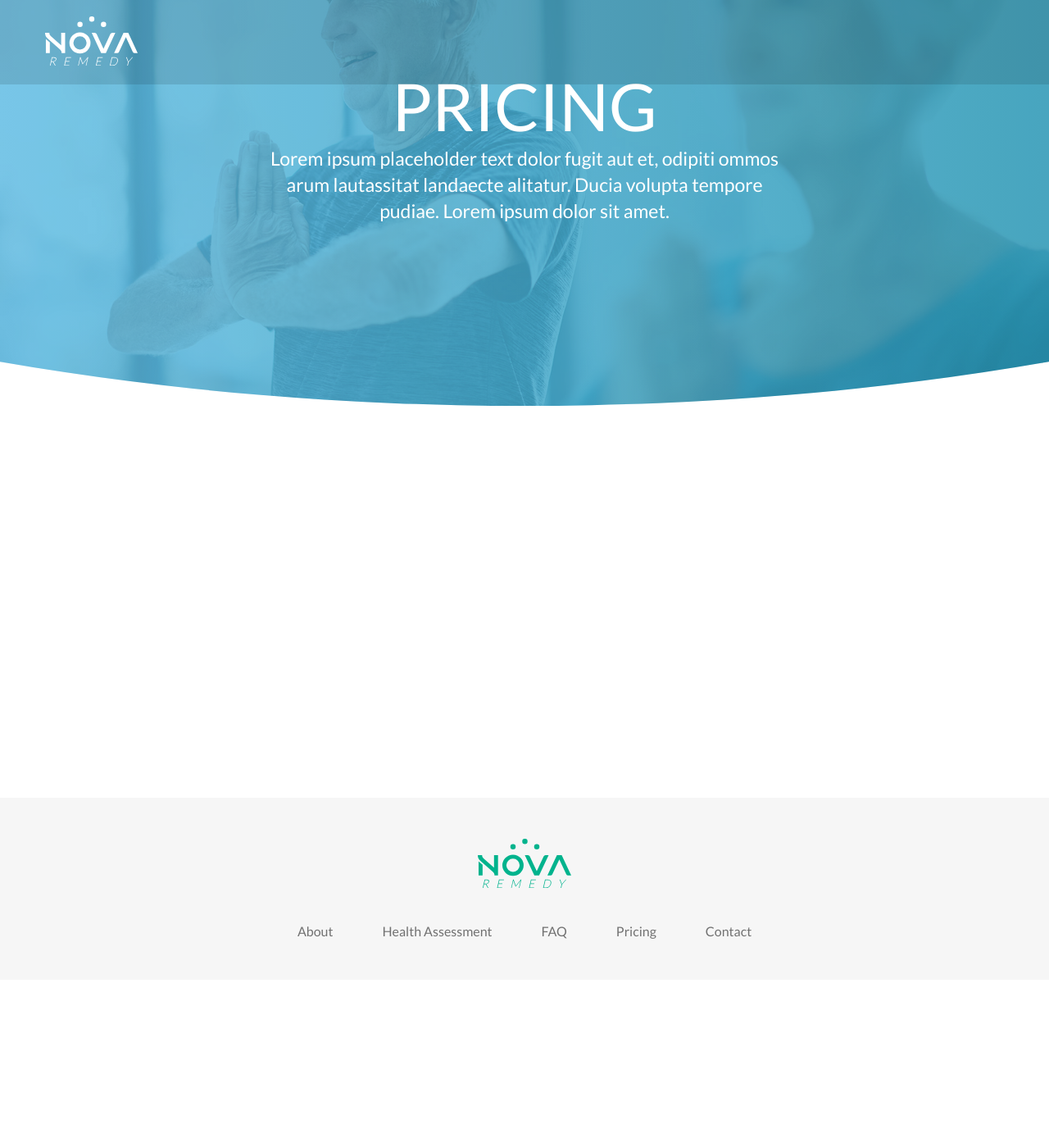
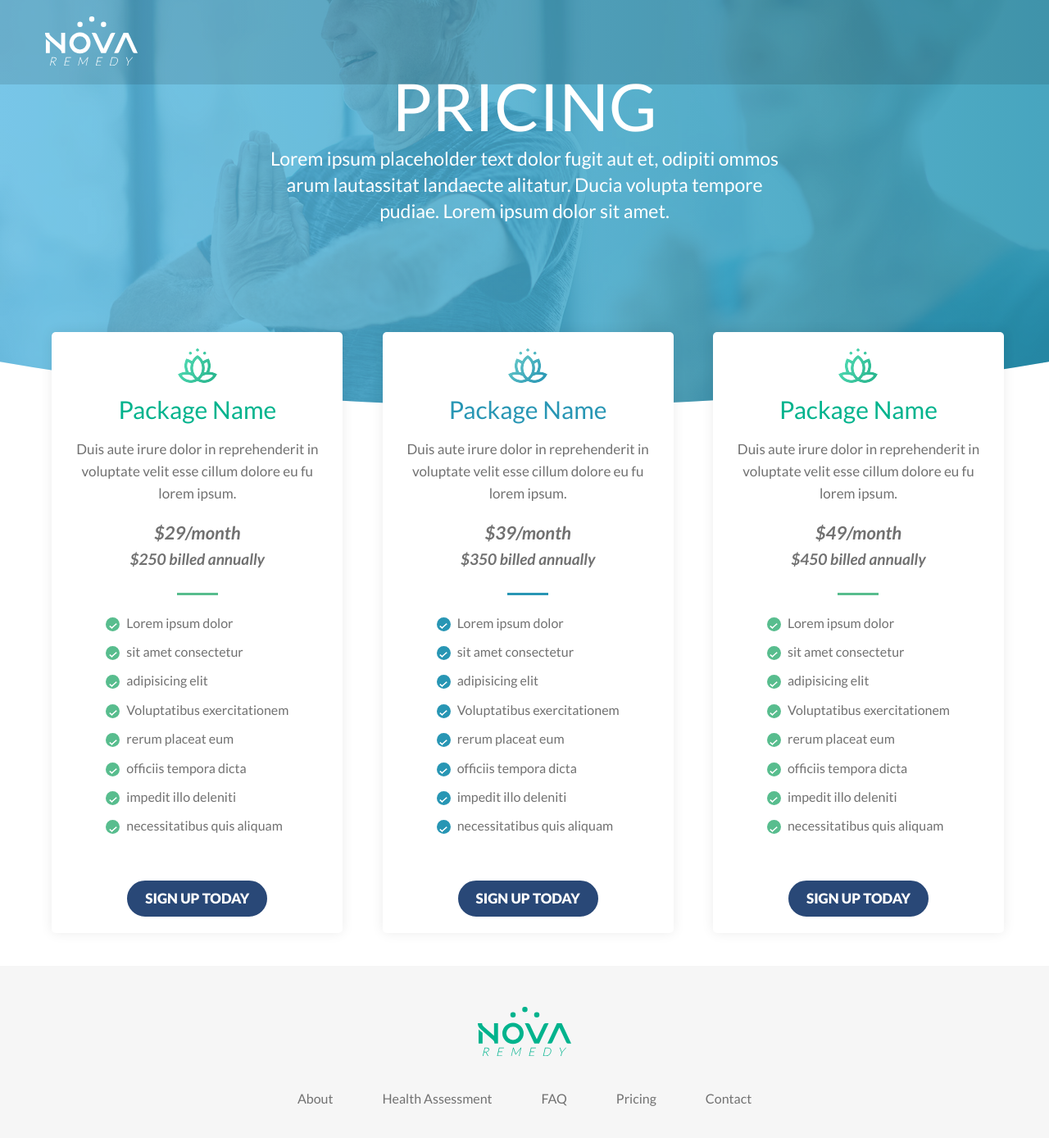
Before and after one commit to itsbrittaleigh/nova-remedy-marketing, a Jekyll site: the page built from pricing/index.html, in a window 1280 px wide and 1400 px high, scrolled down 205 px. Shown: the top 1388 px of the window at 82% size. Built offline with Jekyll 4.4.1, drawn with Linux system fonts in a browser that asks for light colours.

Commit message:
styling pricing page

```diff
--- a/assets/css/app.scss
+++ b/assets/css/app.scss
@@ -34,6 +34,7 @@
 @import 'components/lifted-section';
 @import 'components/main-navigation';
 @import 'components/padded-section';
+@import 'components/pricing-card';
 @import 'components/process-step';
 @import 'components/secondary-navigation';
 @import 'components/testimonial';
--- a/assets/css/components/feature-list.scss
+++ b/assets/css/components/feature-list.scss
@@ -23,6 +23,12 @@
   }
 }
 
+.feature-list__item--blue {
+  &:before {
+    background: $blue--dark;
+  }
+}
+
 .feature-list--flex {
   column-count: 2;
 }
--- /dev/null
+++ b/assets/css/components/pricing-card.scss
@@ -0,0 +1,62 @@
+.pricing-cards {
+  @media only screen and (min-width: $large) {
+    display: flex;
+    justify-content: space-between;
+    align-items: flex-start;
+  }
+}
+.pricing-card {
+  width: 100%;
+  max-width: 355px;
+  margin: 0 auto 40px;
+  background: $white;
+  border-radius: 5px;
+  padding: 20px;
+  box-shadow: 0 0 15px 0 rgba($black, 0.08);
+  display: flex;
+  flex-direction: column;
+  align-items: center;
+  @media only screen and (min-width: $large) {
+    margin-right: 40px;
+    &:last-of-type {
+      margin-right: 0;
+    }
+  }
+}
+
+.pricing-card__icon {
+  margin-bottom: 15px;
+}
+
+.pricing-card__heading {
+  font-size: 30px;
+  text-transform: none;
+  font-weight: normal;
+  margin: 0;
+}
+
+.pricing-card__rate {
+  margin: 0;
+  font-weight: $bold;
+  font-style: italic;
+  font-size: 22px;
+}
+
+.pricing-card__button {
+  margin-top: 40px;
+}
+
+.pricing-card__annual-rate {
+  margin: 0;
+  font-weight: $bold;
+  font-style: italic;
+  font-size: 19px;
+}
+
+.pricing-card__divider {
+  background: $green;
+  display: block;
+  width: 50px;
+  height: 3px;
+  margin: 25px 0;
+}
--- a/pricing/index.html
+++ b/pricing/index.html
@@ -16,3 +16,67 @@ title: pricing
     </div>
   </div>
 </section>
+
+<section class="lifted-section">
+  <div class="wrapper">
+    <div class="pricing-cards">
+      <div class="pricing-card">
+        <img src="/assets/images/icons/lotus-icon-green.png" alt="" class="pricing-card__icon">
+        <h2 class="pricing-card__heading">Package Name</h2>
+        <p class="text-center">Duis aute irure dolor in reprehenderit in voluptate velit esse cillum dolore eu fu lorem ipsum.</p>
+        <p class="text-center pricing-card__rate">$29/month</p>
+        <p class="text-center pricing-card__annual-rate">$250 billed annually</p>
+        <span class="pricing-card__divider"></span>
+        <ul class="feature-list">
+          <li class="feature-list__item">Lorem ipsum dolor</li>
+          <li class="feature-list__item">sit amet consectetur</li>
+          <li class="feature-list__item">adipisicing elit</li>
+          <li class="feature-list__item">Voluptatibus exercitationem</li>
+          <li class="feature-list__item">rerum placeat eum</li>
+          <li class="feature-list__item">officiis tempora dicta</li>
+          <li class="feature-list__item">impedit illo deleniti</li>
+          <li class="feature-list__item">necessitatibus quis aliquam</li>
+        </ul>
+        <a href="#" class="button button--blue pricing-card__button">Sign Up Today</a>
+      </div>
+      <div class="pricing-card">
+        <img src="/assets/images/icons/lotus-icon-blue.png" alt="" class="pricing-card__icon">
+        <h2 class="pricing-card__heading color-darkblue">Package Name</h2>
+        <p class="text-center">Duis aute irure dolor in reprehenderit in voluptate velit esse cillum dolore eu fu lorem ipsum.</p>
+        <p class="text-center pricing-card__rate">$39/month</p>
+        <p class="text-center pricing-card__annual-rate">$350 billed annually</p>
+        <span class="pricing-card__divider bg-darkblue"></span>
+        <ul class="feature-list">
+          <li class="feature-list__item feature-list__item--blue">Lorem ipsum dolor</li>
+          <li class="feature-list__item feature-list__item--blue">sit amet consectetur</li>
+          <li class="feature-list__item feature-list__item--blue">adipisicing elit</li>
+          <li class="feature-list__item feature-list__item--blue">Voluptatibus exercitationem</li>
+          <li class="feature-list__item feature-list__item--blue">rerum placeat eum</li>
+          <li class="feature-list__item feature-list__item--blue">officiis tempora dicta</li>
+          <li class="feature-list__item feature-list__item--blue">impedit illo deleniti</li>
+          <li class="feature-list__item feature-list__item--blue">necessitatibus quis aliquam</li>
+        </ul>
+        <a href="#" class="button button--blue pricing-card__button">Sign Up Today</a>
+      </div>
+      <div class="pricing-card">
+        <img src="/assets/images/icons/lotus-icon-green.png" alt="" class="pricing-card__icon">
+        <h2 class="pricing-card__heading">Package Name</h2>
+        <p class="text-center">Duis aute irure dolor in reprehenderit in voluptate velit esse cillum dolore eu fu lorem ipsum.</p>
+        <p class="text-center pricing-card__rate">$49/month</p>
+        <p class="text-center pricing-card__annual-rate">$450 billed annually</p>
+        <span class="pricing-card__divider"></span>
+        <ul class="feature-list">
+          <li class="feature-list__item">Lorem ipsum dolor</li>
+          <li class="feature-list__item">sit amet consectetur</li>
+          <li class="feature-list__item">adipisicing elit</li>
+          <li class="feature-list__item">Voluptatibus exercitationem</li>
+          <li class="feature-list__item">rerum placeat eum</li>
+          <li class="feature-list__item">officiis tempora dicta</li>
+          <li class="feature-list__item">impedit illo deleniti</li>
+          <li class="feature-list__item">necessitatibus quis aliquam</li>
+        </ul>
+        <a href="#" class="button button--blue pricing-card__button">Sign Up Today</a>
+      </div>
+    </div>
+  </div>
+</section>
```
